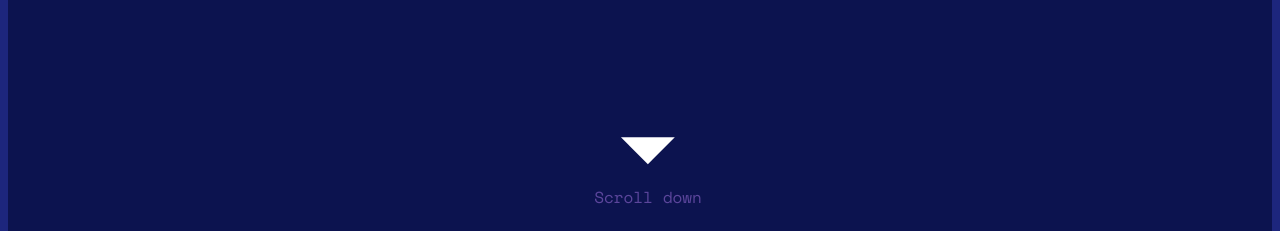
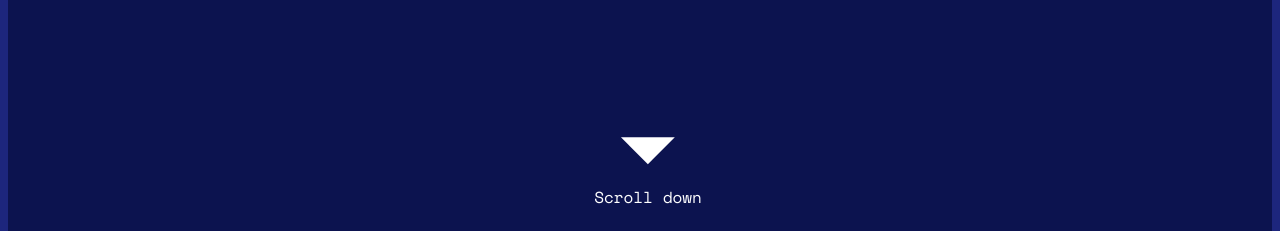
Before and after one commit to lpedraoss/portfoliio, a React (Vite) app: page / in a window 1280 px wide. Shown: the part 569-800 px from the top of the page. Built offline with nearby package versions, Linux system fonts and the light colour scheme.

Commit message:
modified:     - color del texto scroll

```diff
--- a/src/assets/css/scroll.css
+++ b/src/assets/css/scroll.css
@@ -6,6 +6,7 @@
     /* Ajusta el valor según la altura de tu encabezado */
     scroll-margin-top: 100px;
     /* Ajusta el valor según la altura de tu encabezado */
+
 }
 
 .scroll-down {
@@ -29,6 +30,7 @@
 
 .scroll-down a {
     animation: bounce 1.5s infinite;
+    color: var(--text-color);
 }
 
 @keyframes bounce {
```
